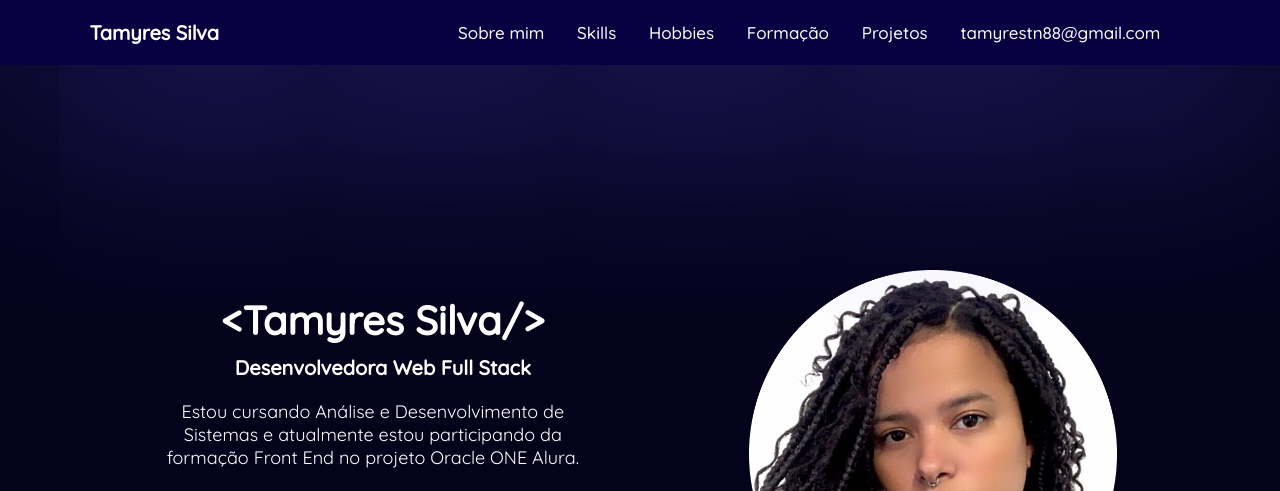
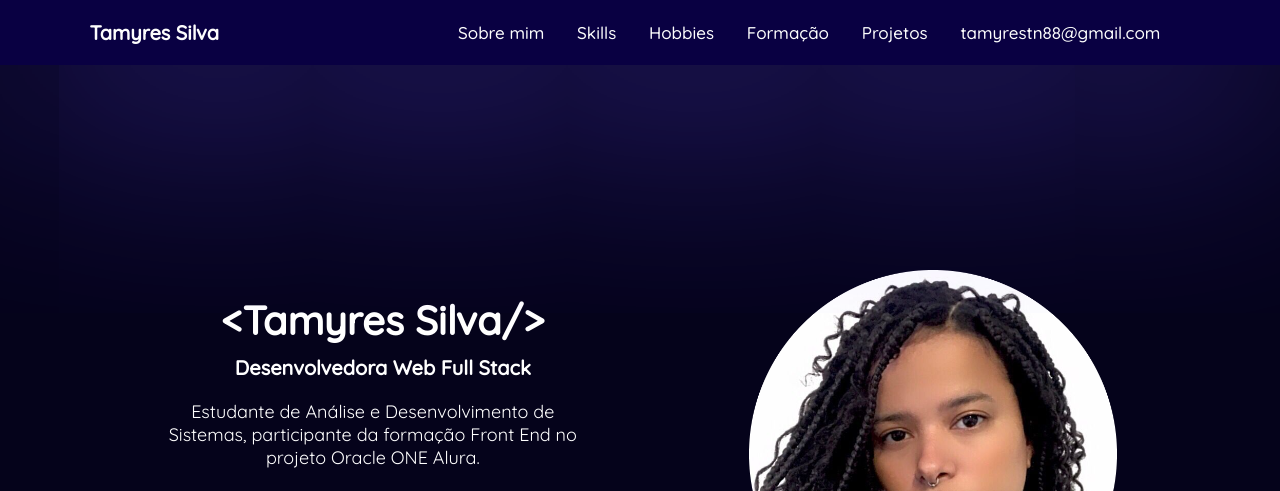
Before and after one commit to tamyrespereirasilva/tamiesportfolio, a plain HTML site: page index.html in a window 1280 px wide. Shown: the top 491 px of the page. Drawn offline with nearby package versions, Linux system fonts and the light colour scheme; files whose address does not match are found by name.

Commit message:
update skills

```diff
--- a/css/style.css
+++ b/css/style.css
@@ -271,7 +271,6 @@ section {
 }
 
 .hobbies-item {
-    flex-basis: calc(33.33% - 20px);
     margin: 10px;
     padding: 4rem;
     box-sizing: border-box;
--- a/index.html
+++ b/index.html
@@ -45,8 +45,7 @@
         <div class="home-title">
             <h1>&lt;Tamyres Silva/&gt;</h1>
             <h2> Desenvolvedora Web Full Stack</h2>
-            <p>Estou cursando Análise e Desenvolvimento de Sistemas e atualmente
-                estou participando da formação Front End no projeto Oracle ONE Alura.</p>
+            <p>Estudante de Análise e Desenvolvimento de Sistemas, participante da formação Front End no projeto Oracle ONE Alura.</p>
             <div class="social-media">
                 <a href="https://github.com/tamyrespereirasilva" target="_blank"><i class="bx bxl-github"></i></a>
                 <a href="https://www.linkedin.com/in/tamyrespereirasilva/" target="_blank"><i
```
